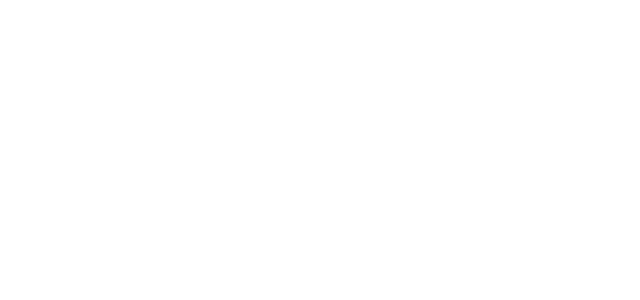
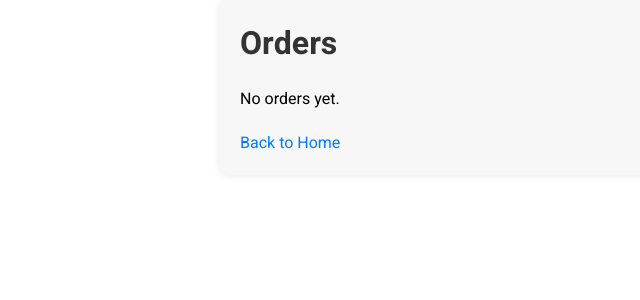
Before and after one commit to kalviumcommunity/S47_Ansh_Capstone_InstruRentals, a React (Vite) app in the folder client/: page /orders in a window 1280 px wide. Before the commit this address had no page. Shown: the top 300 px of the page, without its empty margins (0-640 px from the left). Built offline with nearby package versions, Linux system fonts and the light colour scheme.

Commit message:
added the orders page

```diff
--- a/client/src/App.jsx
+++ b/client/src/App.jsx
@@ -11,6 +11,7 @@ import { Suspense } from 'react';
 import Products from './components/rentals/Products';
 import Cart from './components/rentals/Cart'
 import PaymentSuccess from './components/payments/PaymentSuccess';
+import Orders from './components/rentals/Orders';
 
 function App() {
 
@@ -28,6 +29,7 @@ function App() {
           <Route path='/products' element={<Products/>}></Route>
           <Route path='/cart' element={<Cart/>}></Route>
           <Route path="/payment-success" element={<PaymentSuccess />} />
+          <Route path='/orders' element={<Orders/>}></Route>
         </Routes>
       </Suspense>
     </>
--- a/client/src/components/payments/PaymentSuccess.jsx
+++ b/client/src/components/payments/PaymentSuccess.jsx
@@ -1,12 +1,42 @@
-import React from 'react';
-import { Link } from 'react-router-dom';
+import React, { useEffect } from 'react';
 
 const PaymentSuccess = () => {
+    useEffect(() => {
+        // Retrieve cart items from local storage
+        const cartItems = JSON.parse(localStorage.getItem('cart')) || [];
+
+        // Check if there are items in the cart
+        if (cartItems.length > 0) {
+            // Generate a random ID for the order
+            const orderId = Math.random().toString(36).substr(2, 9);
+
+            // Calculate total price and create order object
+            const total = cartItems.reduce((total, item) => total + (item.price * item.quantity), 0);
+            const items = cartItems.map(item => item.productName);
+            const successfulOrder = { id: orderId, total, items };
+
+            // Retrieve existing orders from local storage or initialize an empty array
+            const storedOrders = JSON.parse(localStorage.getItem('orders')) || [];
+
+            // Append the successful order to existing orders
+            const updatedOrders = [...storedOrders, successfulOrder];
+
+            // Update orders in local storage
+            localStorage.setItem('orders', JSON.stringify(updatedOrders));
+
+            // Clear the cart upon successful payment
+            localStorage.removeItem('cart');
+        }
+
+        // Redirect to the orders page
+        window.location.href = '/orders';
+    }, []);
+
     return (
         <div>
             <h2>Payment Success</h2>
             <p>Your payment was successful. Thank you for your purchase!</p>
-            <Link to="/">Back to Home</Link>
+            <a href="/">Back to Home</a>
         </div>
     );
 };
--- /dev/null
+++ b/client/src/components/rentals/Orders.jsx
@@ -0,0 +1,39 @@
+import React, { useEffect, useState } from 'react';
+import styles from './orders.module.css';
+
+const Orders = () => {
+    const [orders, setOrders] = useState([]);
+
+    useEffect(() => {
+        // Retrieve orders from local storage
+        const storedOrders = JSON.parse(localStorage.getItem('orders')) || [];
+        setOrders(storedOrders);
+    }, []);
+
+    return (
+        <div className={styles.ordersContainer}>
+            <h2 className={styles.ordersHeader}>Orders</h2>
+            {orders.length > 0 ? (
+                <ul className={styles.orderList}>
+                    {orders.map(order => (
+                        <li key={order.id} className={styles.orderItem}>
+                            <h3 className={styles.orderId}>Order ID: {order.id}</h3>
+                            <p className={styles.orderTotal}>Total: Rs.{order.total.toFixed(2)}</p>
+                            <p className={styles.orderItems}>Items:</p>
+                            <ul>
+                                {order.items.map((item, index) => (
+                                    <li key={index}>{item}</li>
+                                ))}
+                            </ul>
+                        </li>
+                    ))}
+                </ul>
+            ) : (
+                <p>No orders yet.</p>
+            )}
+            <a href="/" className={styles.backToHome}>Back to Home</a>
+        </div>
+    );
+};
+
+export default Orders;
--- a/client/src/components/rentals/Products.jsx
+++ b/client/src/components/rentals/Products.jsx
@@ -1,5 +1,5 @@
 import React, { useEffect, useState } from 'react'
-// import data from '../../assets/allProfucts.json'
+import data from '../../assets/allProfucts.json'
 import NavigationBar from '../NavigationBar';
 import styles from './products.module.css'
 import Footer from '../Footer';
@@ -18,22 +18,22 @@ const Products = () => {
     const navigate = useNavigate()
     const [requiredData,setRequiredData] = useState([])
 
-    useEffect(() =>{
-        setInstrument(equipment);
-    },[])
-    useEffect(() => {
-        const fetchData = async () => {
-          try {
-            const data = await axios.get("http://localhost:3000/instruments");
-            setRequiredData(data.data.data)
-            console.log(requiredData[0].instruments)
-          } catch (err) {
-            console.log(err);
-          }
-        };
+    // useEffect(() =>{
+    //     setInstrument(equipment);
+    // },[])
+    // useEffect(() => {
+    //     const fetchData = async () => {
+    //       try {
+    //         const data = await axios.get("http://localhost:3000/instruments");
+    //         setRequiredData(data.data.data)
+    //         console.log(requiredData[0].instruments)
+    //       } catch (err) {
+    //         console.log(err);
+    //       }
+    //     };
 
-        fetchData();
-      }, []);
+    //     fetchData();
+    //   }, []);
 
     const paymentHandler = async (e, buyPrice) => {
         const amount = buyPrice
@@ -130,7 +130,7 @@ const Products = () => {
             </select>
 
             <div className={styles.container}>
-                {requiredData.length > 0 && requiredData[0].instruments[instrument].map((item, index) => {
+                {data.instruments[instrument].map((item, index) => {
                     return (
                         <div key={index} className={styles.card}>
                             <div>
--- /dev/null
+++ b/client/src/components/rentals/orders.module.css
@@ -0,0 +1,50 @@
+/* orders.module.css */
+
+.ordersContainer {
+    max-width: 800px;
+    margin: 0 auto;
+    padding: 20px;
+    background-color: #f7f7f7; /* Light gray background */
+    border-radius: 10px;
+    box-shadow: 0 0 10px rgba(0, 0, 0, 0.1); /* Shadow effect */
+  }
+
+  .ordersHeader {
+    font-size: 32px;
+    margin-bottom: 20px;
+    color: #333; /* Dark text color */
+  }
+
+  .orderList {
+    padding: 0;
+  }
+
+  .orderItem {
+    background-color: #fff; /* White background */
+    border: 1px solid #ddd; /* Light gray border */
+    border-radius: 5px;
+    margin-bottom: 20px;
+    padding: 20px;
+  }
+
+  .orderId {
+    font-size: 24px;
+    color: #007bff; /* Blue color for order ID */
+  }
+
+  .orderTotal {
+    font-weight: bold;
+    color: #333; /* Dark text color */
+  }
+
+  .orderItems {
+    margin-top: 10px;
+    color: #666; /* Medium gray text color */
+  }
+
+  .backToHome {
+    display: inline-block;
+    margin-top: 20px;
+    text-decoration: none;
+    color: #007bff; /* Blue color for link */
+  }
```
